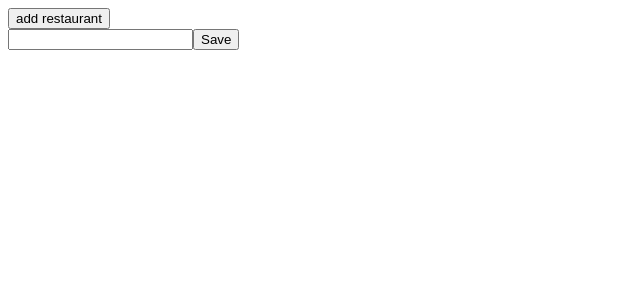
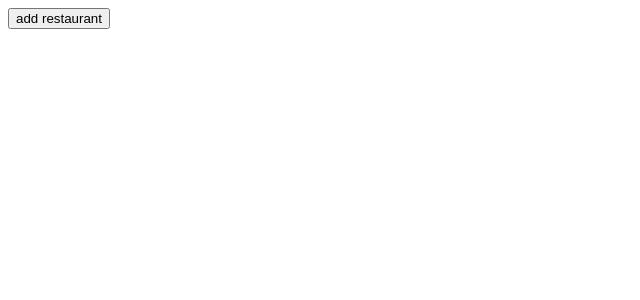
Before and after one commit to michelelingiardi/react-tdd, a React (Create React App) app: page / in a window 1280 px wide. Shown: the top 300 px of the page, without its empty margins (0-640 px from the left). Built offline with nearby package versions, Linux system fonts and the light colour scheme.

Commit message:
Hiding and showing Add New Restaurant Form

```diff
--- a/src/RestaurantListPage.js
+++ b/src/RestaurantListPage.js
@@ -4,18 +4,23 @@ import RestaurantList from './RestaurantList'
 
 const RestaurantListPage = () => {
   var [restaurants, setRestaurants] = useState([]);
+  var [showNewRestaurantForm, setShowNewRestaurantForm] = useState(false);
 
   const handleAddRestaurant = (newRestaurantName) => {
     setRestaurants([newRestaurantName, ...restaurants]);
+    setShowNewRestaurantForm(false);
   }
+
+  const addNewRestaurant = showNewRestaurantForm ? <NewRestaurantForm onSave={handleAddRestaurant} /> : null;
 
   return (
     <div>
       <button
+        onClick={() => setShowNewRestaurantForm(true)}
         data-test="addRestaurantButton">
           add restaurant
       </button>
-      <NewRestaurantForm onSave={handleAddRestaurant} />
+      {addNewRestaurant}
       <RestaurantList restaurants={restaurants}/>
     </div>
   )
```
Also changed, not shown: 2 other files (tests, documents, lock files or other folders).
